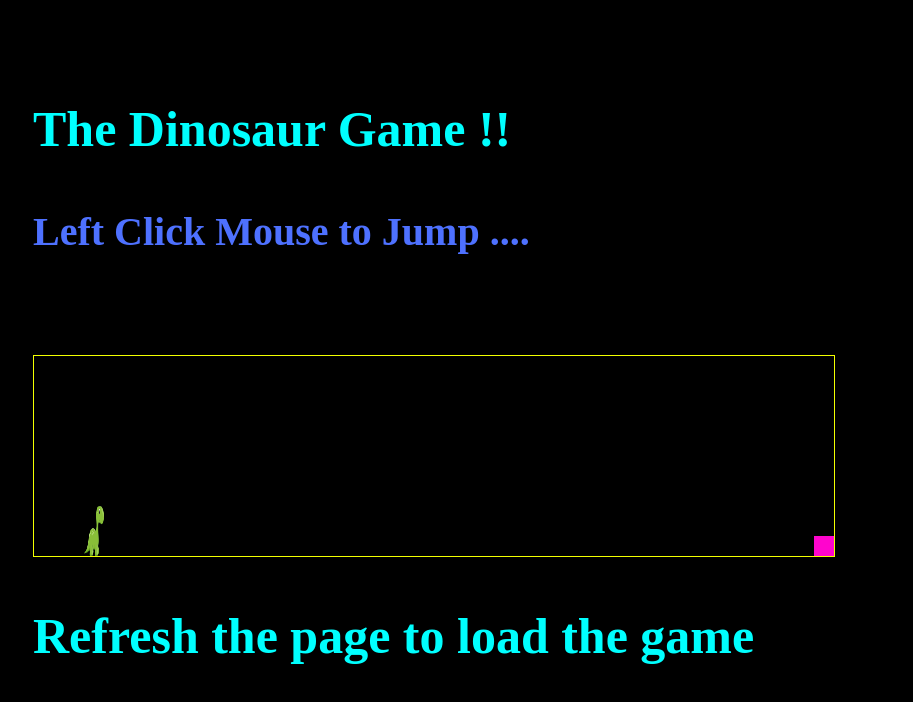
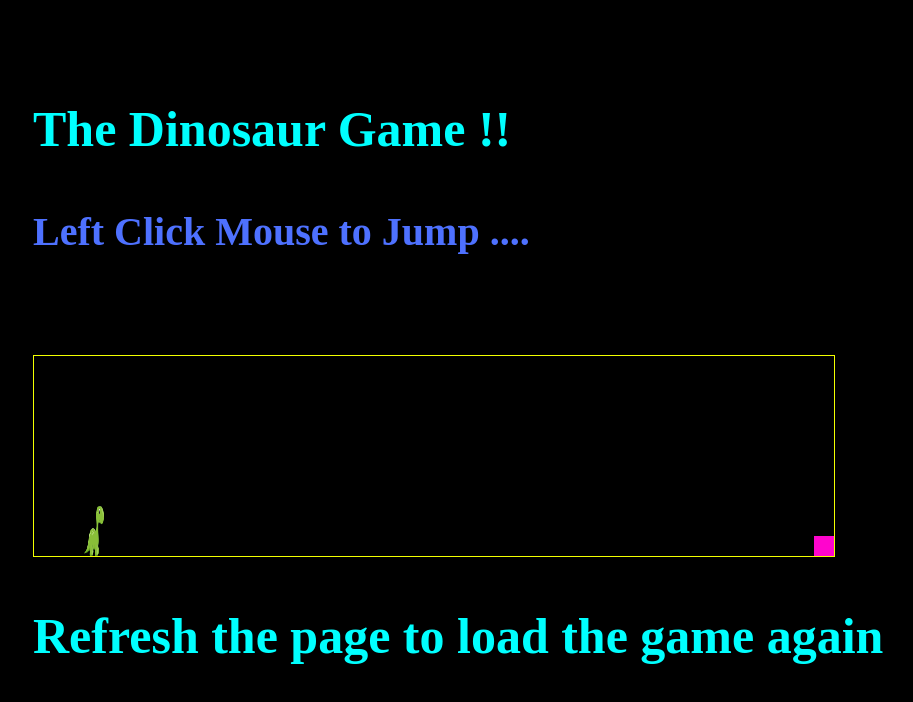
Before and after one commit to vedanshjainvj/Dinosaur-game-JS, a plain HTML site: page index.html in a window 1280 px wide. Shown: the whole page, without its empty margins (367-1280 px from the left). Drawn offline with Linux system fonts and the light colour scheme.

Commit message:
first commit

```diff
--- a/index.html
+++ b/index.html
@@ -17,7 +17,7 @@
             </div>
             <div id="block"></div>
         </div>
-        <h1>Refresh the page to load the game</h1>
+        <h1>Refresh the page to load the game again</h1>
     </div>
 
 
```
